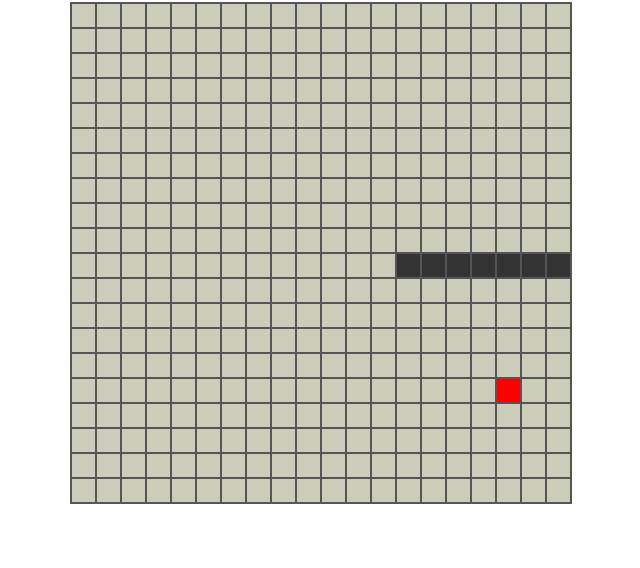
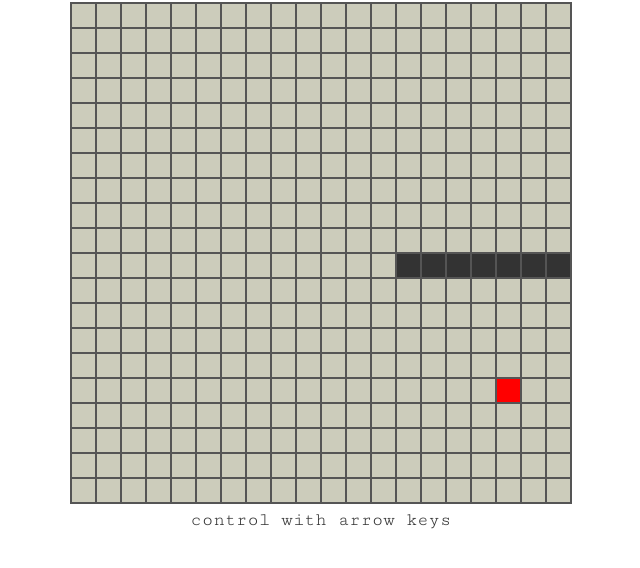
Before and after one commit to codyloyd/javascriptSnake, a plain HTML site: page snake.html in a window 1280 px wide. Shown: the part 76-644 px from the top of the page, without its empty margins (324-964 px from the left). Drawn offline with Linux system fonts and the light colour scheme.

Commit message:
added control instructions

```diff
--- a/snake.html
+++ b/snake.html
@@ -16,5 +16,6 @@
       <div class="game-grid"></div>
     </div>
   </div>
+  <h3>control with arrow keys</h3>
 </body>
 </html>
```
